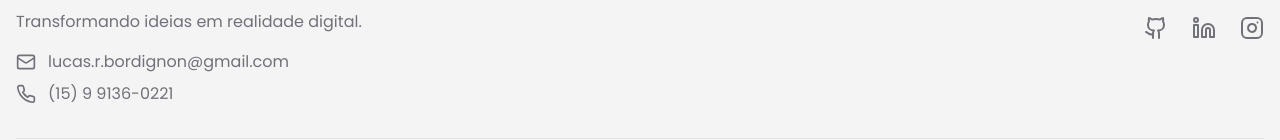
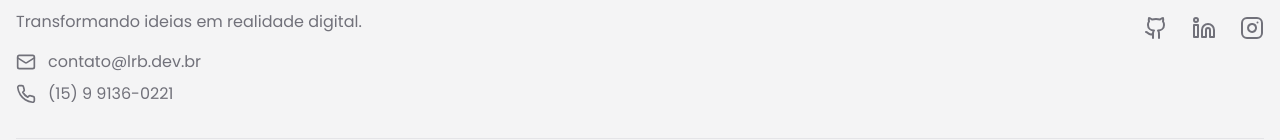
Before and after one commit to lucasrbordignon/lrbdev, a React (Vite) app: page / in a window 1280 px wide. Shown: the part 2903-3043 px from the top of the page. Built offline with nearby package versions, Linux system fonts and the light colour scheme.

Commit message:
fix: atualizar email de contato no rodapé

```diff
--- a/src/components/layout/Footer.jsx
+++ b/src/components/layout/Footer.jsx
@@ -15,7 +15,7 @@ const Footer = () => {
             <p className="text-muted-foreground">Transformando ideias em realidade digital.</p>
             <div className="flex items-center gap-3 mt-4 justify-center md:justify-start text-muted-foreground">
               <Mail className="h-5 w-5"/>
-              <a href="mailto:lucas.r.bordignon@gmail.com" className="hover:text-foreground transition-colors">lucas.r.bordignon@gmail.com</a>
+              <a href="mailto:contato@lrb.dev.br" className="hover:text-foreground transition-colors">contato@lrb.dev.br</a>
             </div>
              <div className="flex items-center gap-3 mt-2 justify-center md:justify-start text-muted-foreground">
               <Phone className="h-5 w-5"/>
```
